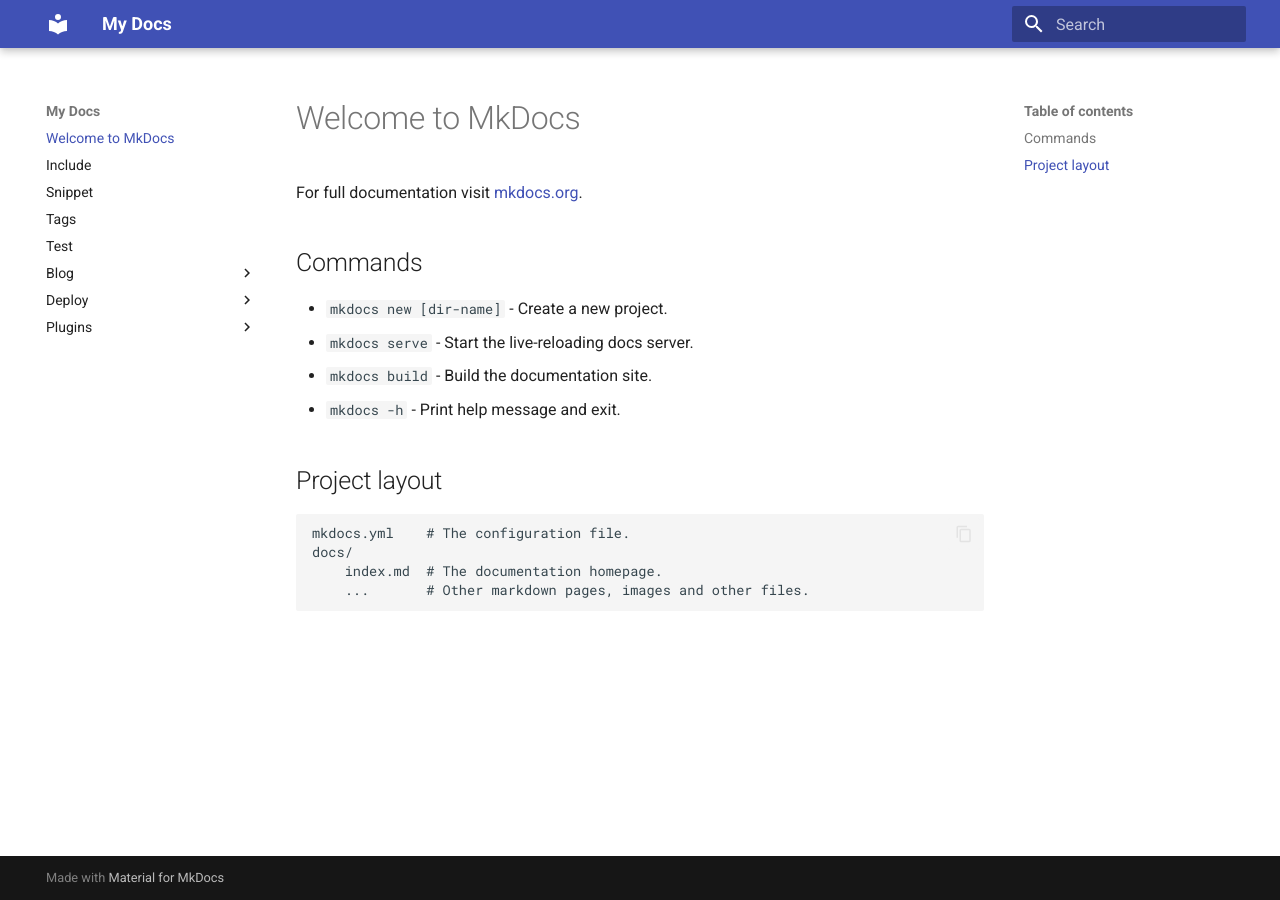
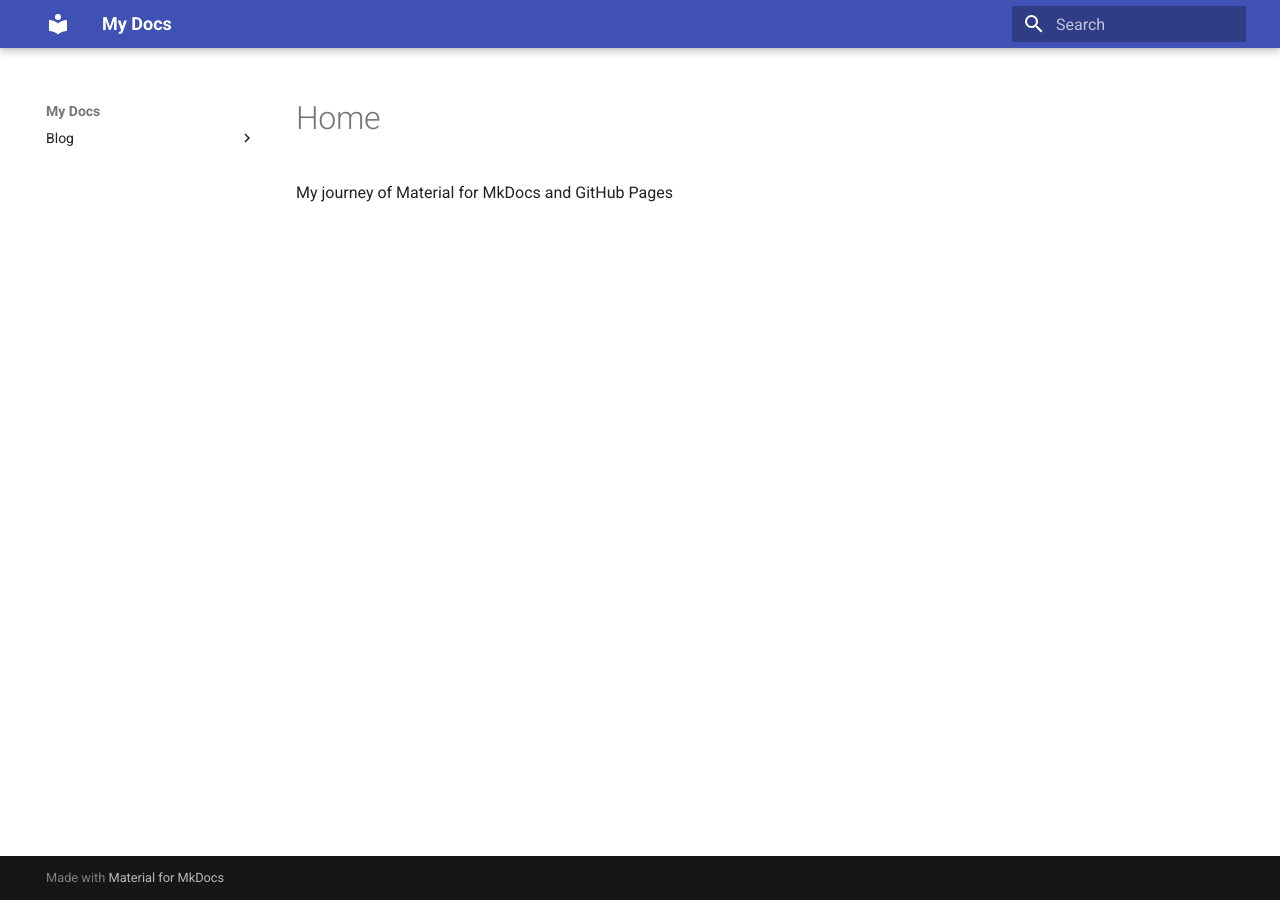
Before and after one commit to luomein/static_website_build_log, an MkDocs documentation site: the page built from docs/index.md, in a window 1280 px wide. Built offline with MkDocs 1.6.1 and Material for MkDocs 9.7.7, drawn with Linux system fonts in a browser that asks for light colours.

Commit message:
20240513

```diff
--- a/docs/index.md
+++ b/docs/index.md
@@ -1,17 +1 @@
-# Welcome to MkDocs
-
-For full documentation visit [mkdocs.org](https://www.mkdocs.org).
-
-## Commands
-
-* `mkdocs new [dir-name]` - Create a new project.
-* `mkdocs serve` - Start the live-reloading docs server.
-* `mkdocs build` - Build the documentation site.
-* `mkdocs -h` - Print help message and exit.
-
-## Project layout
-
-    mkdocs.yml    # The configuration file.
-    docs/
-        index.md  # The documentation homepage.
-        ...       # Other markdown pages, images and other files.
+My journey of Material for MkDocs and GitHub Pages
```
Also changed, not shown: README.md (+2 -0 lines), docs/blog/posts/emojis_markdown.md (added, +49 -0 lines), docs/.pages (added), 1 other file.
